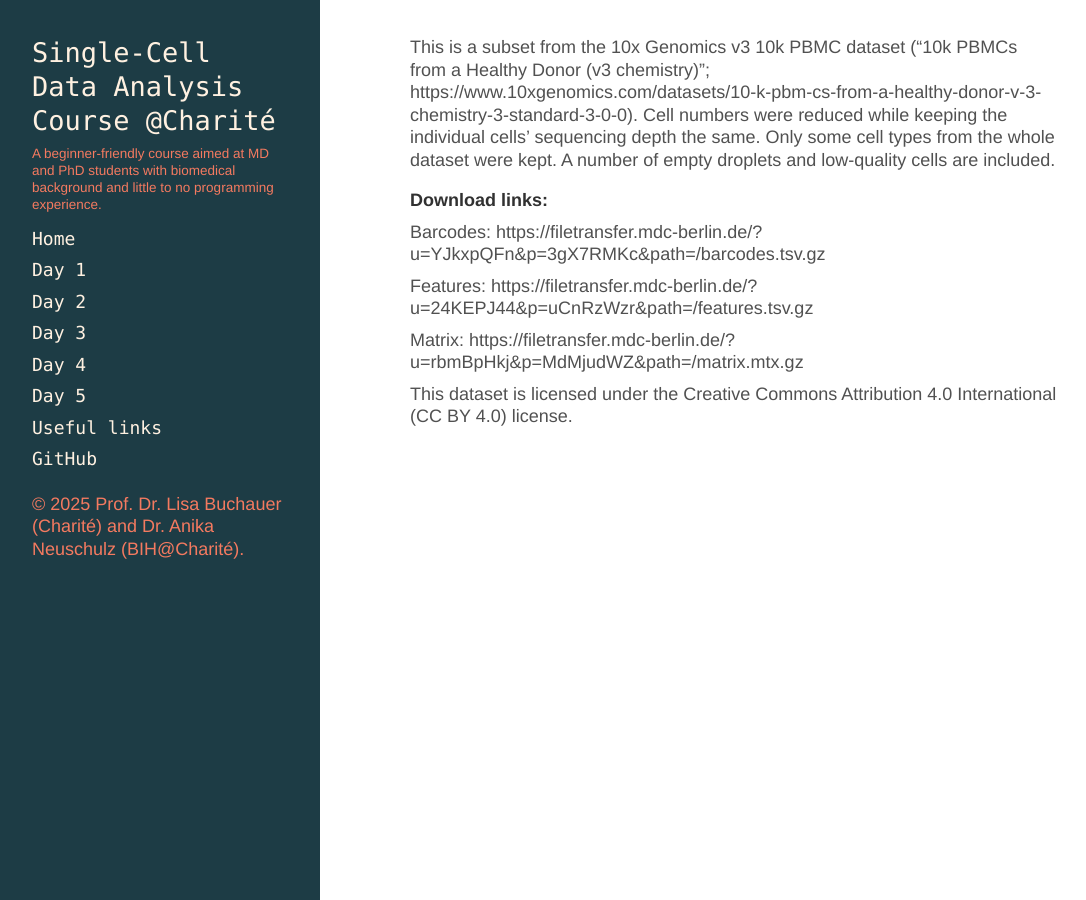
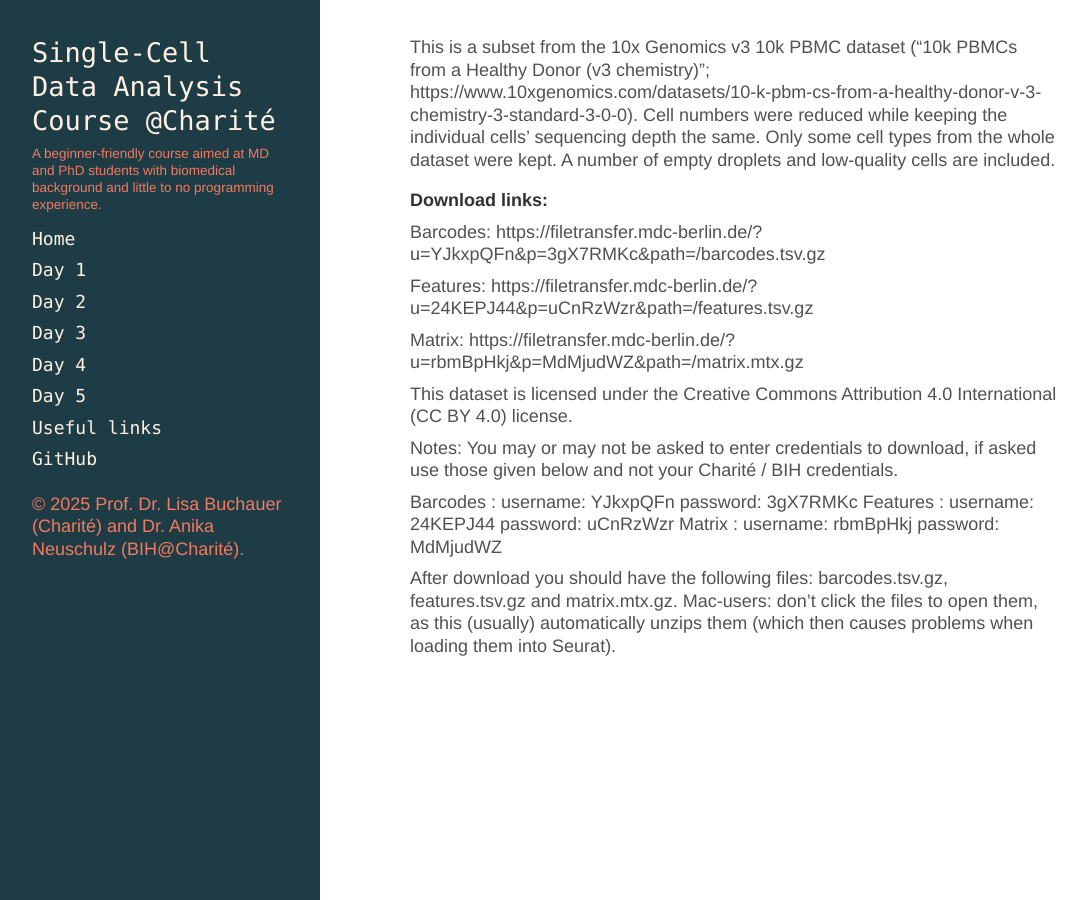
Before and after one commit to buchauer-lab/charite-sc-data-course, a Jekyll site: the page built from docs/dataset_download.md, in a window 1280 px wide. Shown: the whole page, without its empty margins (4-1090 px from the left). Built offline with Jekyll 4.4.1, drawn with Linux system fonts in a browser that asks for light colours; nearby versions of some CDN libraries; a style sheet for code colours, icons or effects is not loaded.

Commit message:
Update dataset_download.md

```diff
--- a/docs/dataset_download.md
+++ b/docs/dataset_download.md
@@ -18,3 +18,13 @@ Matrix: https://filetransfer.mdc-berlin.de/?u=rbmBpHkj&p=MdMjudWZ&path=/matrix.m
 
 
 This dataset is licensed under the Creative Commons Attribution 4.0 International (CC BY 4.0) license.
+
+Notes:
+You may or may not be asked to enter credentials to download, if asked use those given below and not your Charité / BIH credentials.
+
+Barcodes : username: YJkxpQFn password: 3gX7RMKc
+Features : username: 24KEPJ44 password: uCnRzWzr
+Matrix : username: rbmBpHkj password: MdMjudWZ
+
+After download you should have the following files: barcodes.tsv.gz, features.tsv.gz and matrix.mtx.gz.
+Mac-users: don’t click the files to open them, as this (usually) automatically unzips them (which then causes problems when loading them into Seurat).
```
